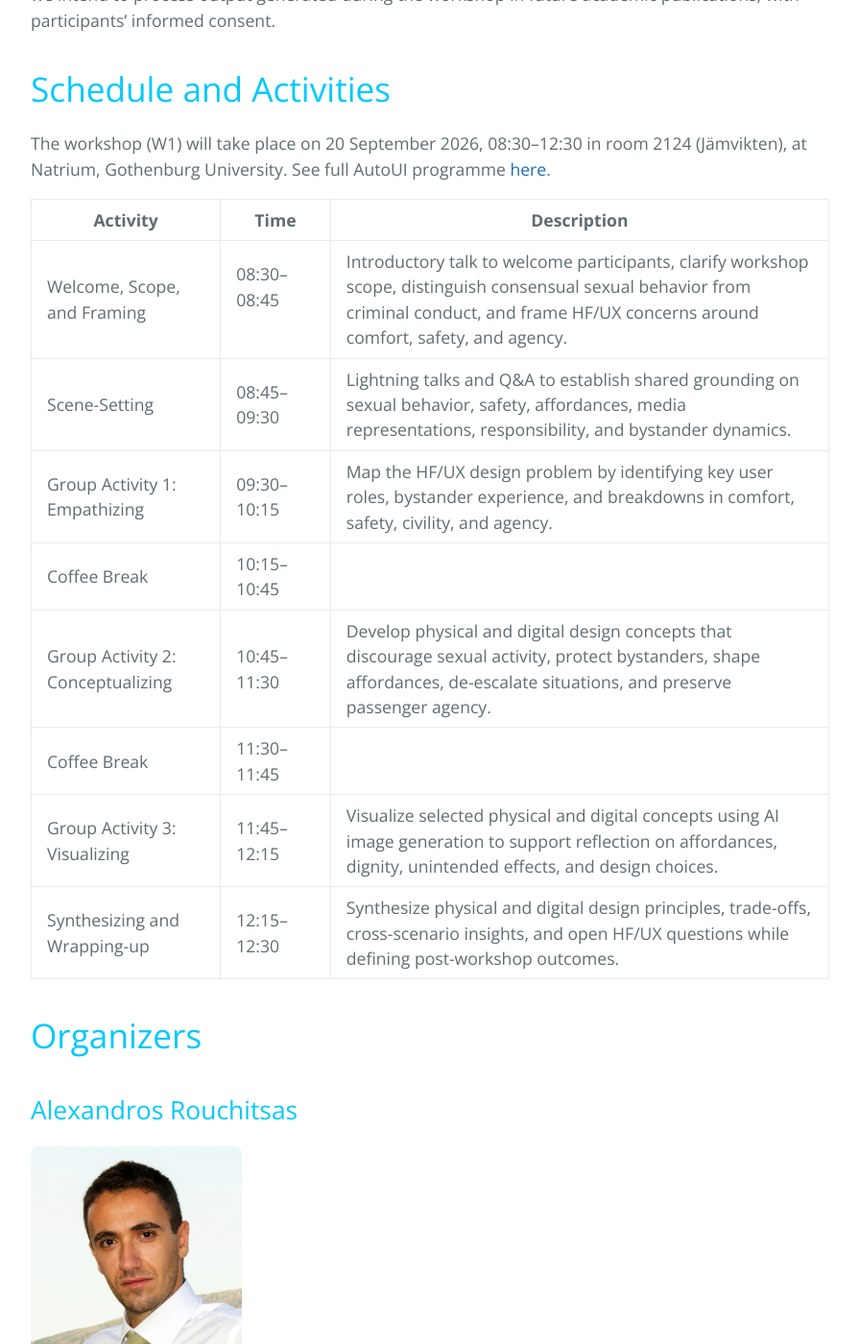
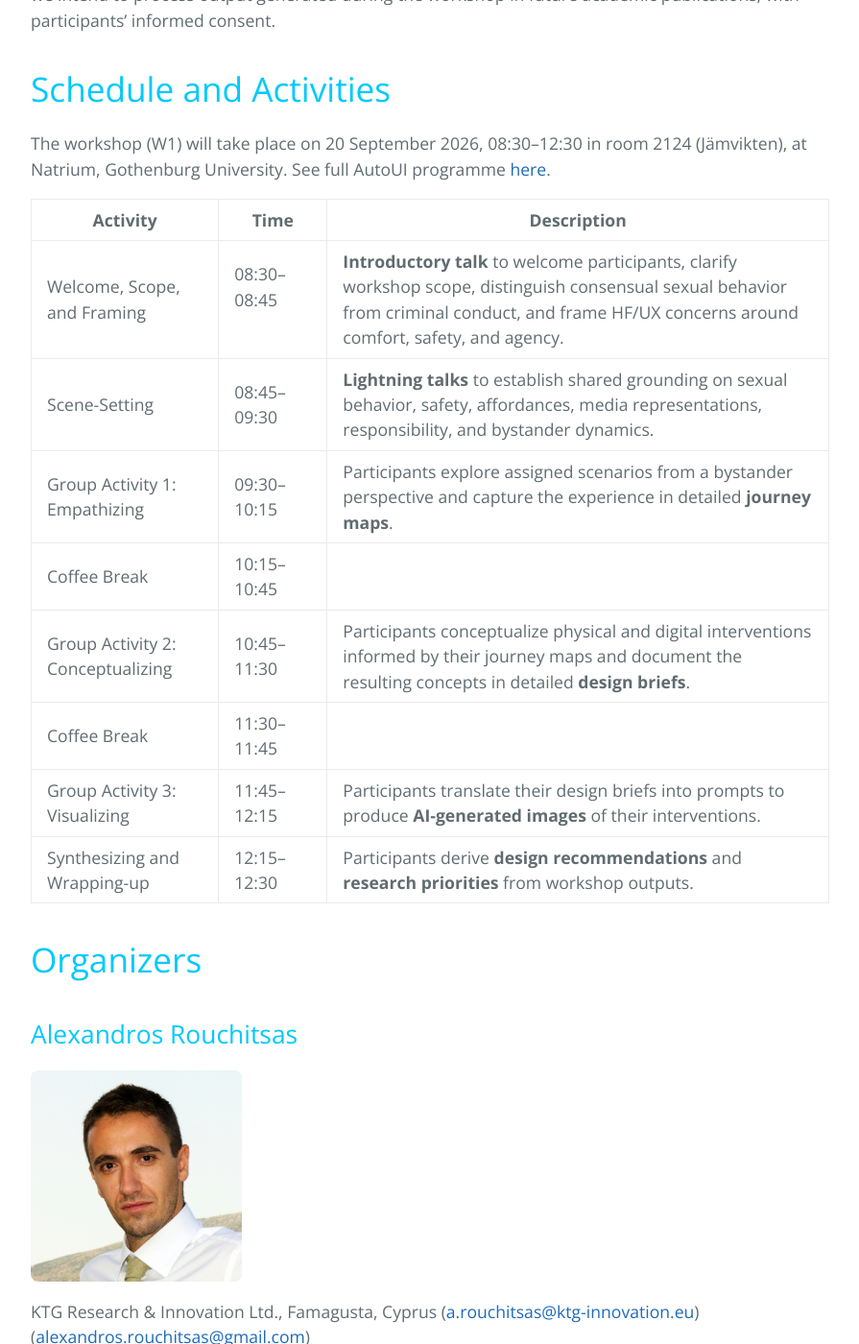
Before and after one commit to love-in-traffic/love-in-traffic.github.io, a Jekyll site: the page built from index.md, in a window 1280 px wide and 1400 px high, scrolled down 1316 px. Shown: the whole window at 96% size, without its empty margins (192-1087 px from the left). Built offline with Jekyll 4.4.1, drawn with Linux system fonts in a browser that asks for light colours.

Commit message:
Update index.md

```diff
--- a/index.md
+++ b/index.md
@@ -24,14 +24,14 @@ The workshop (W1) will take place on 20 September 2026, 08:30–12:30 in room 21
 
  Activity | Time | Description
 -------------------|--------------------|--------------------------------------------------------------------------------------------------------------------------------------
- Welcome, Scope, and Framing<img width=10/> | 08:30–08:45<img width=70/> | Introductory talk to welcome participants, clarify workshop scope, distinguish consensual sexual behavior from criminal conduct, and frame HF/UX concerns around comfort, safety, and agency.
- Scene-Setting | 08:45–09:30 | Lightning talks and Q&A to establish shared grounding on sexual behavior, safety, affordances, media representations, responsibility, and bystander dynamics.
- Group Activity 1: Empathizing | 09:30–10:15 | Map the HF/UX design problem by identifying key user roles, bystander experience, and breakdowns in comfort, safety, civility, and agency.
+ Welcome, Scope, and Framing<img width=10/> | 08:30–08:45<img width=70/> | **Introductory talk** to welcome participants, clarify workshop scope, distinguish consensual sexual behavior from criminal conduct, and frame HF/UX concerns around comfort, safety, and agency.
+ Scene-Setting | 08:45–09:30 | **Lightning talks** to establish shared grounding on sexual behavior, safety, affordances, media representations, responsibility, and bystander dynamics.
+ Group Activity 1: Empathizing | 09:30–10:15 | Participants explore assigned scenarios from a bystander perspective and capture the experience in detailed **journey maps**.
  Coffee Break | 10:15–10:45 |
- Group Activity 2: Conceptualizing | 10:45–11:30 | Develop physical and digital design concepts that discourage sexual activity, protect bystanders, shape affordances, de-escalate situations, and preserve passenger agency.
+ Group Activity 2: Conceptualizing | 10:45–11:30 | Participants conceptualize physical and digital interventions informed by their journey maps and document the resulting concepts in detailed **design briefs**.
  Coffee Break | 11:30–11:45 |
- Group Activity 3: Visualizing | 11:45–12:15 | Visualize selected physical and digital concepts using AI image generation to support reflection on affordances, dignity, unintended effects, and design choices.
- Synthesizing and Wrapping-up | 12:15–12:30 | Synthesize physical and digital design principles, trade-offs, cross-scenario insights, and open HF/UX questions while defining post-workshop outcomes.
+ Group Activity 3: Visualizing | 11:45–12:15 | Participants translate their design briefs into prompts to produce **AI-generated images** of their interventions.
+ Synthesizing and Wrapping-up | 12:15–12:30 | Participants derive **design recommendations** and **research priorities** from workshop outputs.
 
 # Organizers
 ## Alexandros Rouchitsas
```
